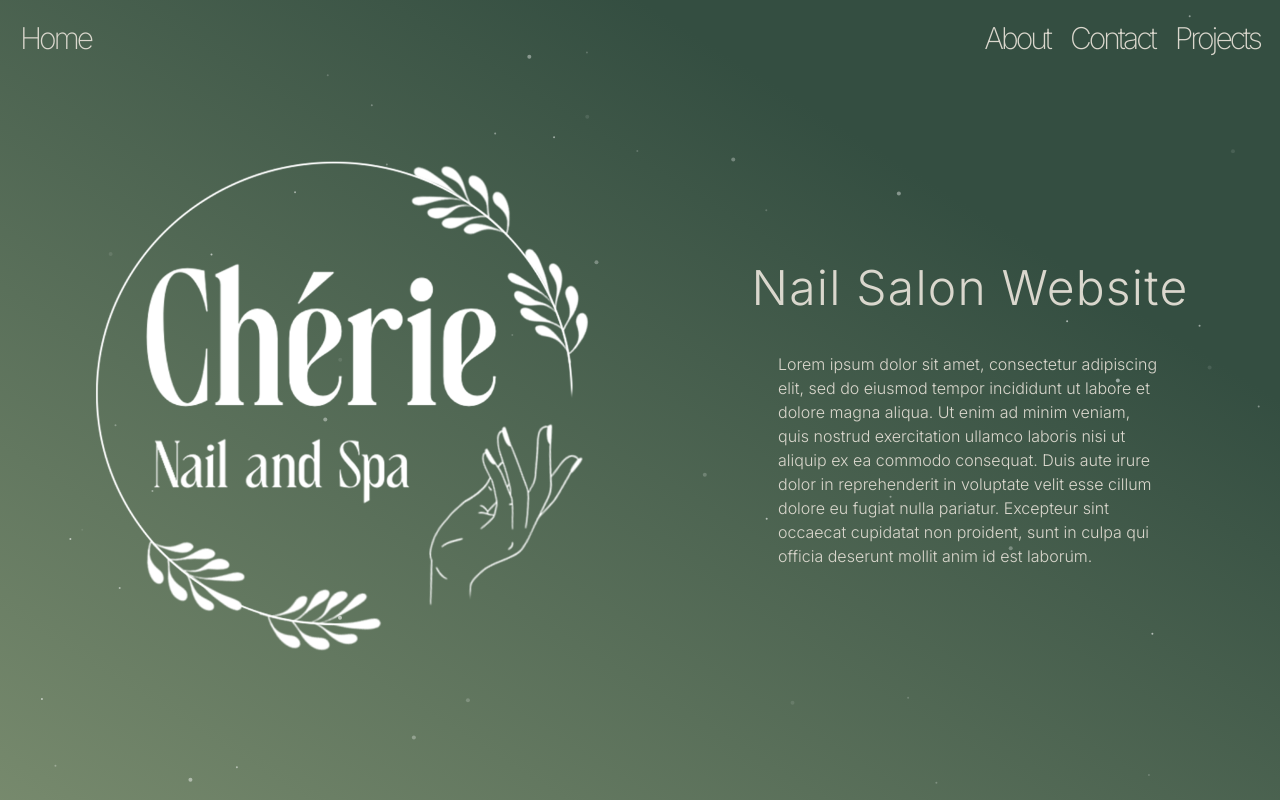
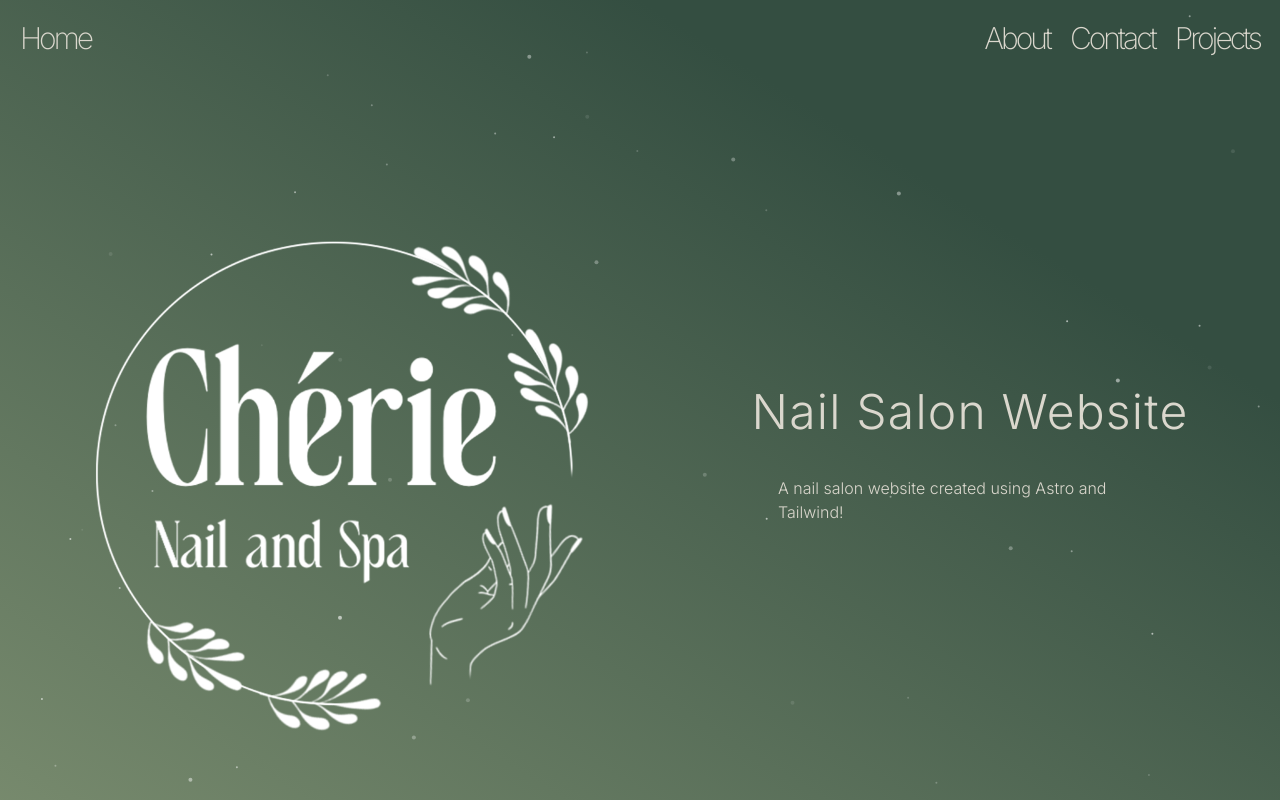
Before and after one commit to notjoedo/portfolio, a Next.js app in the folder portfolio/: page /projects in a window 1280 px wide. Built offline with nearby package versions, Linux system fonts and the light colour scheme.

Commit message:
Update page.tsx

```diff
--- a/portfolio/src/app/projects/page.tsx
+++ b/portfolio/src/app/projects/page.tsx
@@ -4,12 +4,13 @@ import Link from "next/link";
 export default function Projects() {
   return (
     <div className="flex flex-col justify-center items-center mt-20">
-      <div className="flex  space-x-40">
+      <div className="flex space-x-40 justify-center items-center">
         <Link
           href="https://cherienails.com"
           className="text-3xl transition ease-in-out delay-150 hover:-translate-y-1 hover:scale-110 hover:font-normal duration-150"
         >
           <Image
+            className="mt-20"
             src="/cheriewhite.png"
             alt="cherienails"
             width="500"
@@ -21,13 +22,7 @@ export default function Projects() {
             Nail Salon Website
           </h1>
           <p className="text-[#DAD7CD] font-light text-wrap max-w-96">
-            Lorem ipsum dolor sit amet, consectetur adipiscing elit, sed do
-            eiusmod tempor incididunt ut labore et dolore magna aliqua. Ut enim
-            ad minim veniam, quis nostrud exercitation ullamco laboris nisi ut
-            aliquip ex ea commodo consequat. Duis aute irure dolor in
-            reprehenderit in voluptate velit esse cillum dolore eu fugiat nulla
-            pariatur. Excepteur sint occaecat cupidatat non proident, sunt in
-            culpa qui officia deserunt mollit anim id est laborum.
+            A nail salon website created using Astro and Tailwind!
           </p>
         </div>
       </div>
```
